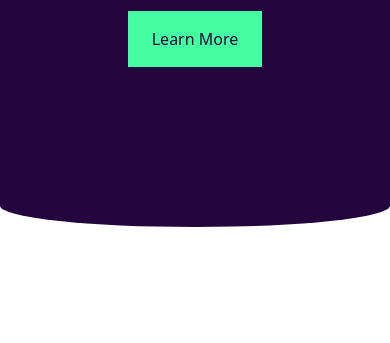
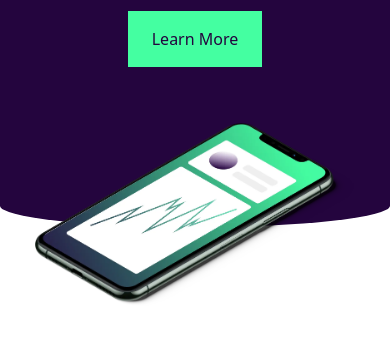
Before and after one commit to webstormcam/workit-landing-page, a website: page index.html in a window 390 px wide. Shown: the part 285-628 px from the top of the page. Drawn offline with Linux system fonts and the light colour scheme.

Commit message:
placed the mobile image in the center of the page

```diff
--- a/index.html
+++ b/index.html
@@ -8,7 +8,7 @@
     <title>Workit Landing Page</title>
 </head>
 <body>
-   <header class="bg-darkPurp py-8 px-4 rounded-br-header-round rounded-bl-header-round ">
+   <header class="bg-darkPurp py-8 px-4 rounded-br-header-round rounded-bl-header-round relative ">
    <div class="flex justify-between">
     <img src="images/logo-light.svg" alt="workit logo">
     <a class=" font-manrope font-bold text-white pb-1 border-b-4 border-neonGreen" href="#">Apply for access</a>
@@ -17,6 +17,7 @@
     <h1 class="font-frauces text-center text-white text-5xl leading-tight">Data <span class="border-b-4 border-neonGreen">tailored</span> to your needs.</h1>
     <button class="mt-8 bg-neonGreen text-darkPurp px-6 py-4">Learn More</button>
    </div>
+   <img class="absolute w-80 text-center left-0 right-0 -bottom-20 mr-auto ml-auto" src="images/image-hero.webp" alt="a cell phone with a graph on it">
    </header>
 
 
```
Also changed, not shown: dist/output.css.
